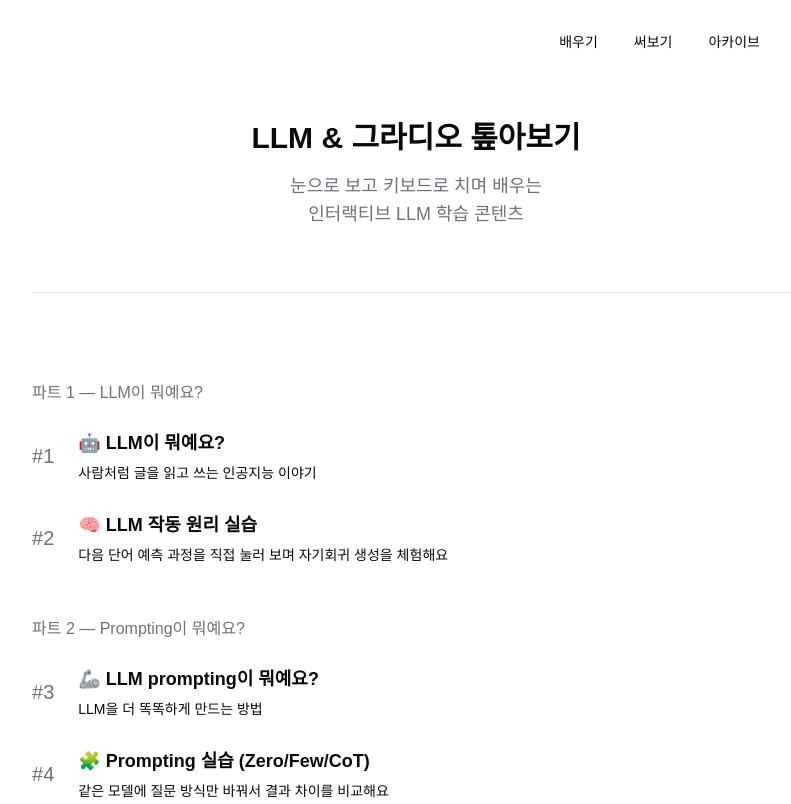
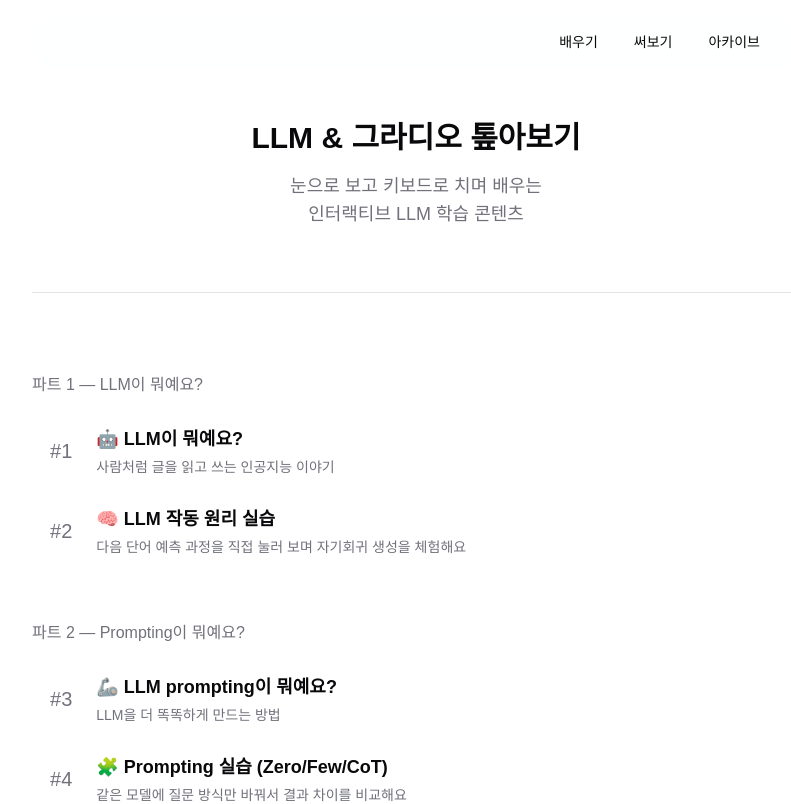
Before and after one commit to young-52/tour-of-gradio, a Next.js app: page /tours in a window 1280 px wide. Shown: the top 804 px of the page, without its empty margins (224-1015 px from the left). Built offline with nearby package versions, Linux system fonts and the light colour scheme; some icons are missing.

Commit message:
💫 Add a hover animation on tours page

```diff
--- a/app/tours/page.tsx
+++ b/app/tours/page.tsx
@@ -1,4 +1,4 @@
-import Link from "next/link";
+import { ToursList } from "@/app/tours/tours-list";
 import { Separator } from "@/components/ui/separator";
 import {
   getAllPostFileNames,
@@ -28,41 +28,7 @@ export default async function Page() {
         </p>
       </div>
       <Separator />
-      <div className="flex flex-col gap-7">
-        {data.map(([fileName, frontmatter]) => (
-          <div key={frontmatter.title} className="flex flex-col gap-6">
-            {fileName === "what-is-llm" && (
-              <h2 className="mt-6 text-muted-foreground">
-                파트 1 — LLM이 뭐예요?
-              </h2>
-            )}
-            {fileName === "what-is-prompting" && (
-              <h2 className="mt-6 text-muted-foreground">
-                파트 2 — Prompting이 뭐예요?
-              </h2>
-            )}
-            {fileName === "what-is-gradio" && (
-              <h2 className="mt-6 text-muted-foreground">
-                파트 3 — Gradio가 뭐예요?
-              </h2>
-            )}
-            <div className="flex items-center gap-6">
-              <span className="text-xl font-base text-muted-foreground">
-                #{frontmatter.id}
-              </span>
-              <div className="flex flex-col gap-1.5">
-                <Link
-                  href={`/tours/${fileName}`}
-                  className="text-lg font-semibold"
-                >
-                  {frontmatter.icon} {frontmatter.title}
-                </Link>
-                <div className="text-sm">{frontmatter.description}</div>
-              </div>
-            </div>
-          </div>
-        ))}
-      </div>
+      <ToursList data={data} />
     </div>
   );
 }
--- /dev/null
+++ b/app/tours/tours-list.tsx
@@ -0,0 +1,81 @@
+"use client";
+
+import { AnimatePresence, motion } from "motion/react";
+import Link from "next/link";
+import { useState } from "react";
+import type { Frontmatter } from "@/lib/process-post";
+
+interface ToursListProps {
+  data: Array<readonly [string, Frontmatter]>;
+}
+
+export function ToursList({ data }: ToursListProps) {
+  const [hoveredIndex, setHoveredIndex] = useState<number | null>(null);
+
+  return (
+    <ul
+      className="flex flex-col gap-1"
+      onMouseLeave={() => setHoveredIndex(null)}
+    >
+      {data.map(([fileName, frontmatter], index) => {
+        const isHovered = hoveredIndex === index;
+
+        return (
+          <li key={frontmatter.id} className="flex flex-col">
+            {fileName === "what-is-llm" && (
+              <h2 className="mt-4 mb-4 text-muted-foreground font-medium pointer-events-none">
+                파트 1 — LLM이 뭐예요?
+              </h2>
+            )}
+            {fileName === "what-is-prompting" && (
+              <h2 className="mt-12 mb-4 text-muted-foreground font-medium pointer-events-none">
+                파트 2 — Prompting이 뭐예요?
+              </h2>
+            )}
+            {fileName === "what-is-gradio" && (
+              <h2 className="mt-12 mb-4 text-muted-foreground font-medium pointer-events-none">
+                파트 3 — Gradio가 뭐예요?
+              </h2>
+            )}
+            <Link
+              href={`/tours/${fileName}`}
+              className="relative p-0.5 block group"
+              onMouseEnter={() => setHoveredIndex(index)}
+              onFocus={() => setHoveredIndex(index)}
+            >
+              <AnimatePresence>
+                {isHovered && (
+                  <motion.div
+                    layoutId="hover-background"
+                    initial={{ opacity: 0 }}
+                    animate={{ opacity: 1 }}
+                    exit={{ opacity: 0 }}
+                    className="absolute inset-0 bg-muted/60 rounded-xl -z-10"
+                    transition={{
+                      type: "spring",
+                      bounce: 0.2,
+                      duration: 0.3,
+                    }}
+                  />
+                )}
+              </AnimatePresence>
+              <div className="flex items-center gap-6 px-4 py-2.5">
+                <span className="text-xl font-base text-muted-foreground shrink-0 tabular-nums">
+                  #{frontmatter.id}
+                </span>
+                <div className="flex flex-col gap-1 min-w-0">
+                  <h3 className="text-lg font-semibold group-hover:underline decoration-muted-foreground/30 underline-offset-4 truncate">
+                    {frontmatter.icon} {frontmatter.title}
+                  </h3>
+                  <p className="text-sm text-muted-foreground break-keep">
+                    {frontmatter.description}
+                  </p>
+                </div>
+              </div>
+            </Link>
+          </li>
+        );
+      })}
+    </ul>
+  );
+}
```
